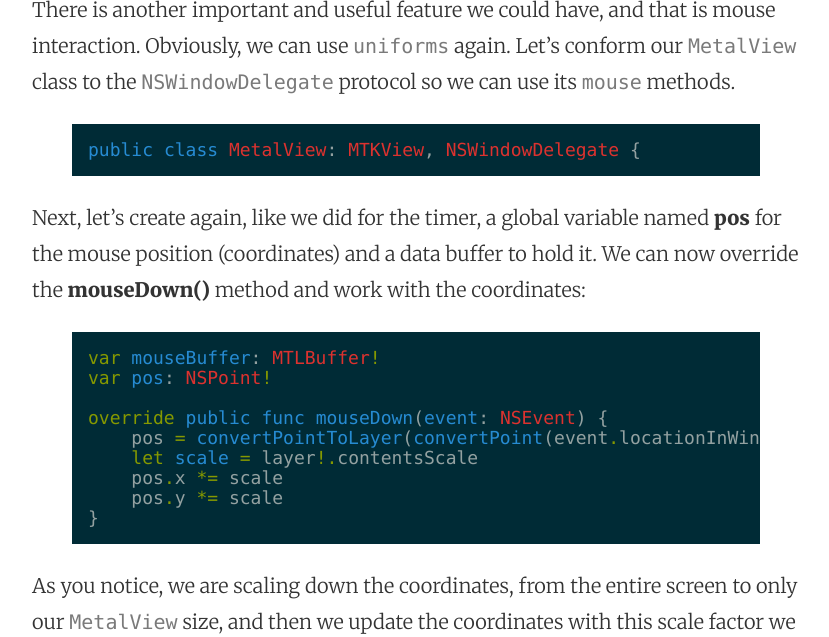
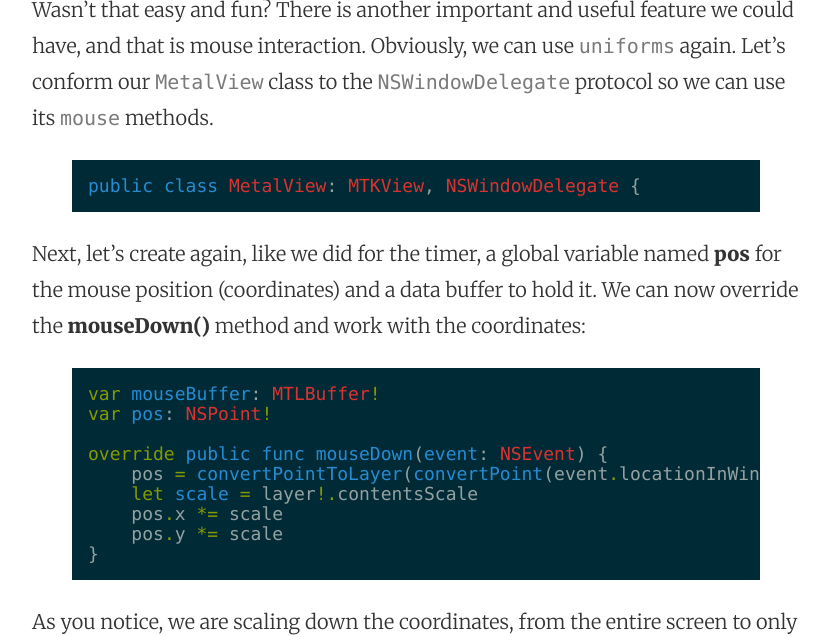
Before and after one commit to mhorga/mhorga.github.io, a Jekyll site: the page built from _posts/2016-05-18-using-metalkit-part-12.markdown, in a window 1280 px wide and 900 px high, scrolled down 2375 px, cut to the strip 263-900 px from the top of the window. Shown: the whole strip, without its empty margins (224-1053 px from the left). Built offline with Jekyll 4.4.1, drawn with Linux system fonts in a browser that asks for light colours; comment, search, counter and statistics services are not loaded.

Commit message:
Post update: Using MetalKit part 12

```diff
--- a/_posts/2016-05-18-using-metalkit-part-12.markdown
+++ b/_posts/2016-05-18-using-metalkit-part-12.markdown
@@ -52,7 +52,7 @@ If you run the playground right now, you should see something similar:
 
 ![alt text](https://github.com/Swiftor/Metal/raw/master/images/chapter12_1.gif "1")
 
-There is another important and useful feature we could have, and that is mouse interaction. Obviously, we can use `uniforms` again. Let's conform our `MetalView` class to the `NSWindowDelegate` protocol so we can use its `mouse` methods.
+Wasn't that easy and fun? There is another important and useful feature we could have, and that is mouse interaction. Obviously, we can use `uniforms` again. Let's conform our `MetalView` class to the `NSWindowDelegate` protocol so we can use its `mouse` methods.
 
 {% highlight swift %}public class MetalView: MTKView, NSWindowDelegate {
 {% endhighlight %}
```
